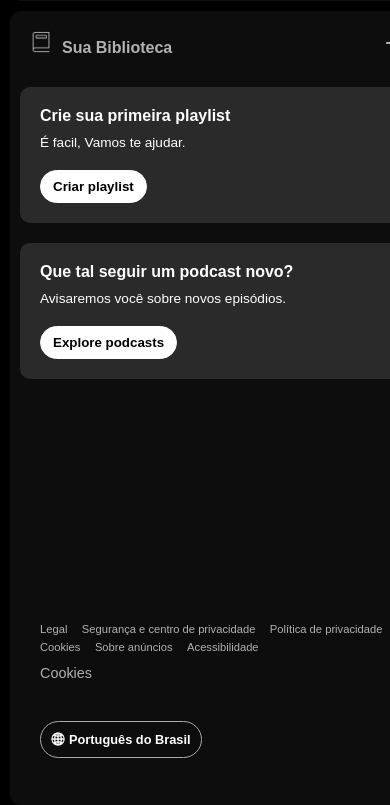
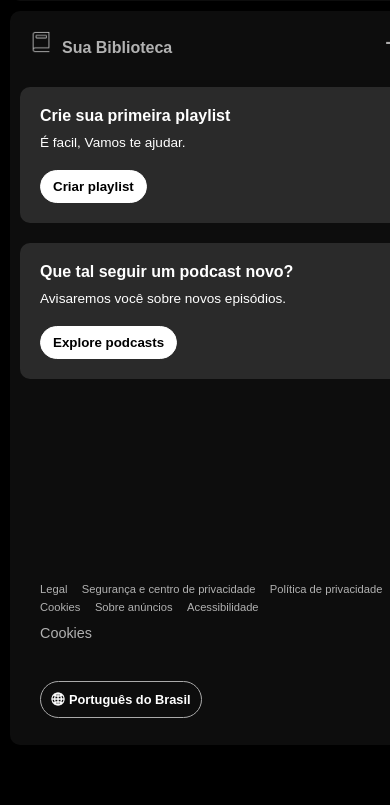
Before and after one commit to Rayanzin/Trabalhos-Digital, a plain HTML site: page Trabalhos/spotfy/index.html in a window 390 px wide. Shown: the part 165-970 px from the top of the page. After the commit the page ends 948 px from the top, so only its background shows below. Drawn offline with Linux system fonts and the light colour scheme.

Commit message:
responsivo para note

```diff
--- a/Trabalhos/spotfy/style.css
+++ b/Trabalhos/spotfy/style.css
@@ -61,7 +61,7 @@
     background-color: rgba(26, 26, 26, 0.509);
     width: 420px;
     /* width: 22%; */
-    height: 794px;
+    height: 734px;
     margin: 10px;
     border-radius: 10px;
     padding: 10px;
@@ -130,7 +130,7 @@
     border: 1px solid rgb(209, 209, 209);
 }
 footer{
-    margin-top: 240px;
+    margin-top: 200px;
 }
 footer > div{
     margin-left: 20px;
@@ -180,7 +180,7 @@
     margin: 10px 10px 10px 0px;
     /* width:78%; */
     border-radius: 10px;
-    /* max-height: 93%; */
+    height: 100%;
     background-image: linear-gradient(to bottom, rgb(30, 30, 30) , rgba(15, 15, 15, 0.503));
 }
 nav{
```
